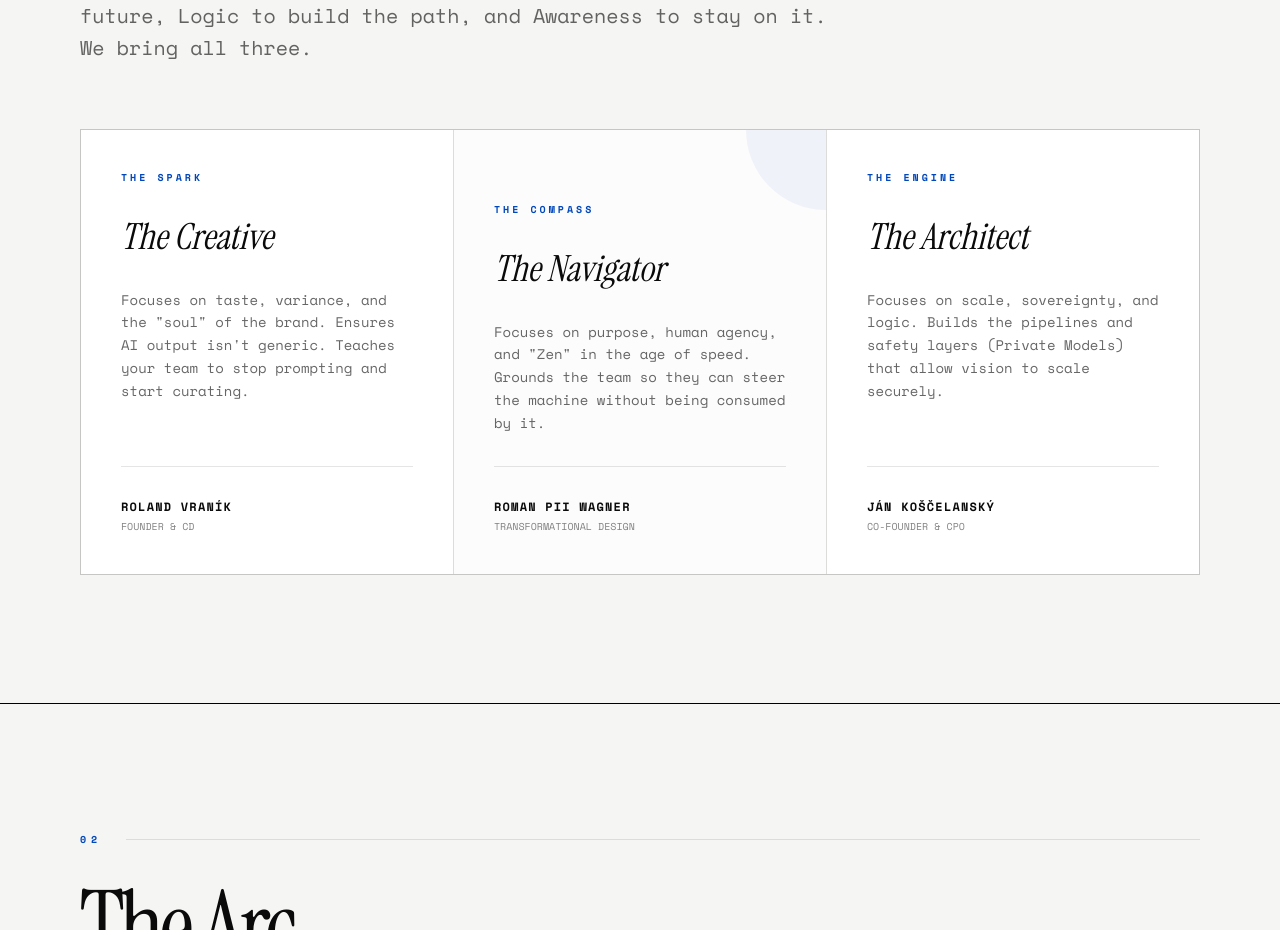
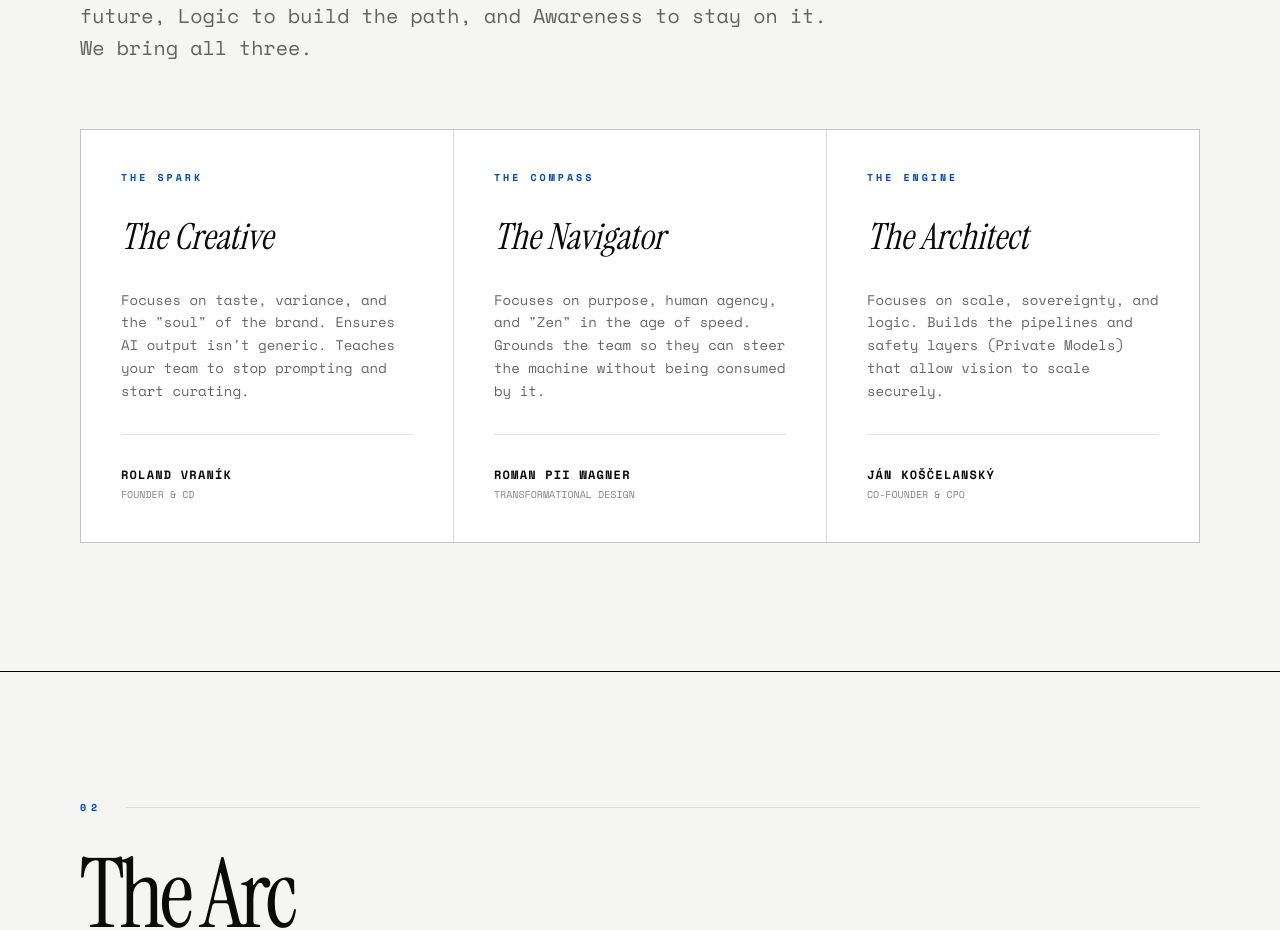
Before and after one commit to princeofwellness/researchlab, a Next.js app: page /protocol in a window 1280 px wide. Shown: the part 1120-2050 px from the top of the page. Built offline with nearby package versions, Linux system fonts and the light colour scheme.

Commit message:
Fix headline alignment in Trinity section for symmetry

```diff
--- a/src/app/protocol/page.tsx
+++ b/src/app/protocol/page.tsx
@@ -175,8 +175,7 @@ export default function ProtocolPage() {
                     </div>
 
                     {/* The Navigator (Center) */}
-                    <div className="bg-[#fcfcfc] p-10 space-y-8 flex flex-col relative overflow-hidden">
-                        <div className="absolute top-0 right-0 w-20 h-20 bg-[#0047BB]/5 rounded-bl-full" />
+                    <div className="bg-white p-10 space-y-8 flex flex-col">
                         <span className="text-[10px] font-bold uppercase tracking-[0.3em] text-[#0047BB]">THE COMPASS</span>
                         <h3 className="font-serif-instrument text-4xl italic">The Navigator</h3>
                         <p className="text-sm text-black/60 leading-relaxed flex-grow">
```
